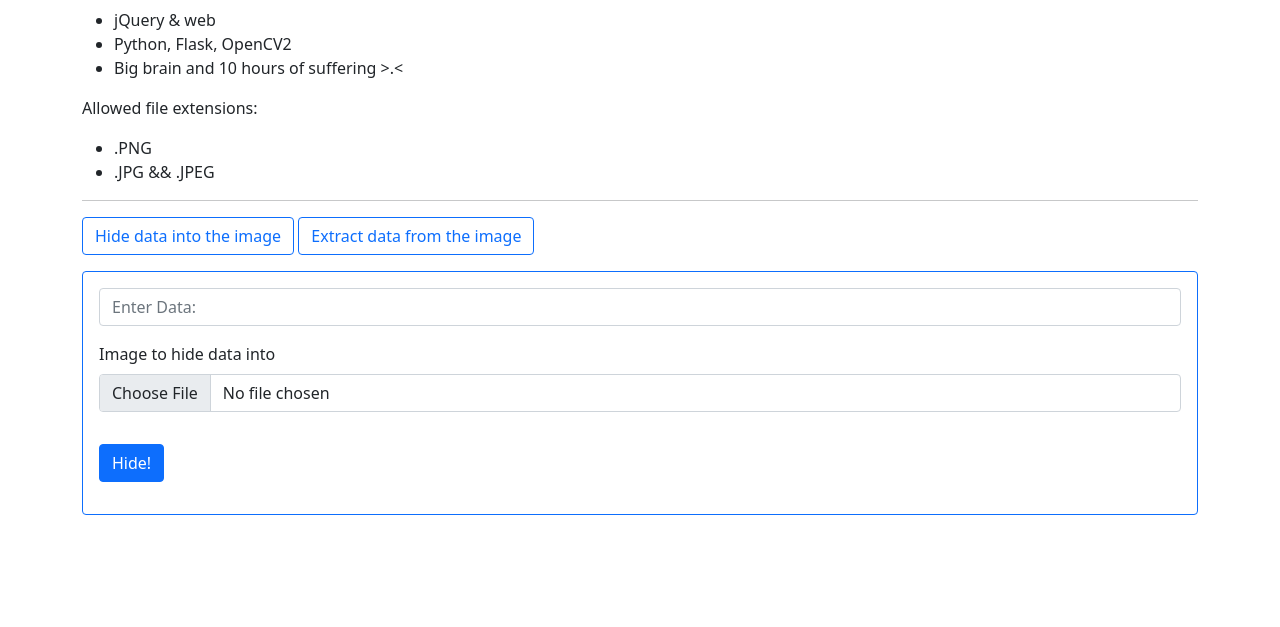
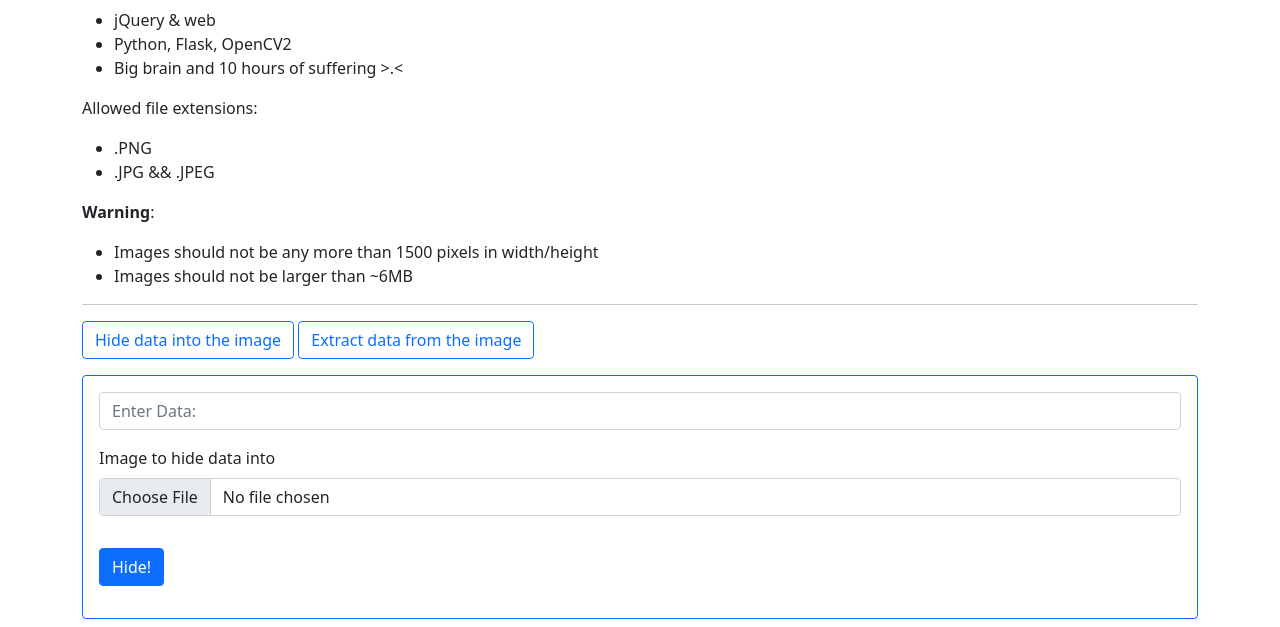
Before and after one commit to 0xdeadbeer/stega, a Flask app: page / in a window 1280 px wide, after a click on "Hide data into the image". Shown: the part 200-827 px from the top of the page. Before the commit the page ends 715 px from the top, so only its background shows below. Run offline with Flask 2, Linux system fonts and the light colour scheme; some libraries are stand-ins or nearby versions.

Commit message:
Small Updates

```diff
--- a/server.py
+++ b/server.py
@@ -88,6 +88,7 @@ def stega():
 @app.route("/unstega", methods=['POST'])
 def unstega():
     try:
+
         stega_image = request.files.get("file")
 
         file_name, file_extension = os.path.splitext(stega_image.filename)
--- a/templates/index.html
+++ b/templates/index.html
@@ -39,6 +39,12 @@
             <li>.PNG</li>
             <li>.JPG && .JPEG</li>
         </ul>
+
+        <p><b>Warning</b>: </p>
+        <ul>
+            <li>Images should not be any more than 1500 pixels in width/height</li>
+            <li>Images should not be larger than ~6MB</li>
+        </ul>
         <hr>
 
         <p>
@@ -57,7 +63,9 @@
                         <label for="formFile" class="form-label">Image to hide data into</label>
                         <input class="form-control" type="file" id="decoy-file">
                     </div>
-
+                    <div>
+                        <small class="text-primary" id="stega-status-text"></small>
+                    </div>
                     <div class="my-3">
                         <button type="button" class="btn btn-primary" id="hide-btn">Hide!</button>
                     </div>
@@ -71,7 +79,9 @@
                         <label for="formFile" class="form-label">Image from which the hidden data should be extracted</label>
                         <input class="form-control" type="file" id="suspicious-file">
                     </div>
-
+                    <div>
+                        <small class="text-primary" id="unstega-status-text"></small>
+                    </div>
                     <div class="my-3">
                         <button type="button" class="btn btn-primary" id="extract-btn">Extract!</button>
                     </div>
@@ -108,6 +118,10 @@
         <script type="text/javascript">
 
             $("#extract-btn").click((e) => {
+
+                // set state
+                $("#unstega-status-text").html("Loading, please wait..");
+
                 e.preventDefault();
                 let form_data = new FormData();
                 let file_data = $("#suspicious-file")[0].files;
@@ -126,8 +140,9 @@
                     processData: false,
                     contentType: false,
                     success: function(response){
-                        // console.log(response)
 
+                        // set state
+                        $("#unstega-status-text").html("");
                         $("#extracted-info-text-area").html(response)
                         var extractedInfoModal = new bootstrap.Modal(document.getElementById('extracted-content-modal'), {
                             keyboard: false
@@ -140,6 +155,9 @@
             })
 
             $("#hide-btn").click(() => {
+                // set state
+                $("#stega-status-text").html("Loading, please wait..");
+
                 let data_to_hide = $("#data-to-hide").val();
                 let form_data = new FormData();
                 let file_data = $("#decoy-file")[0].files;
@@ -162,6 +180,9 @@
                         responseType: 'blob'
                     },
                     success: function(response){
+                        // set state
+                        $("#stega-status-text").html("");
+
                         var binaryData = [];
                         binaryData.push(response);
                         const blob = window.URL.createObjectURL(new Blob(binaryData, {type: "image/png"}));
```
Also changed, not shown: stega_api/unstega.py (+17 -14 lines).
